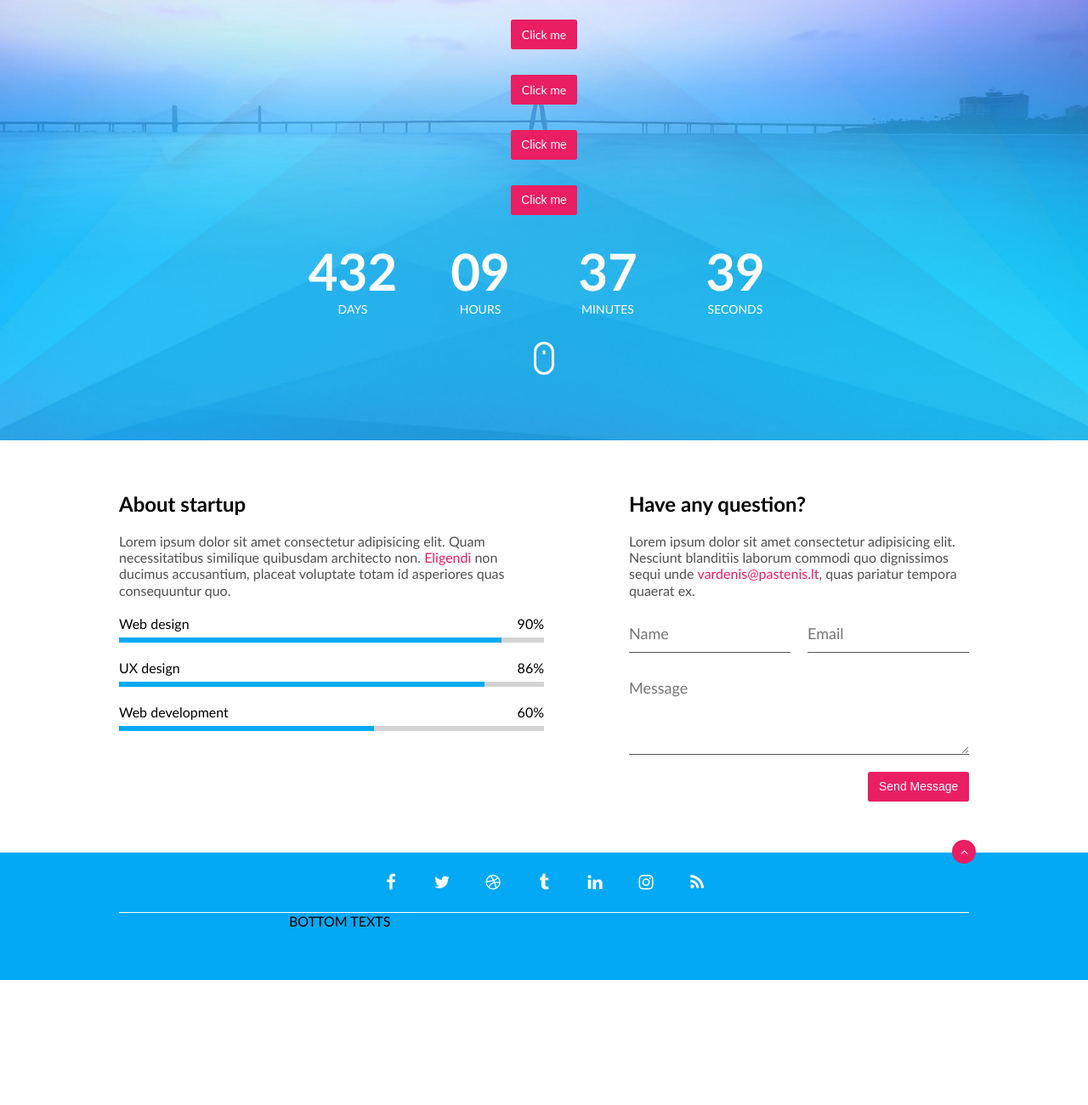
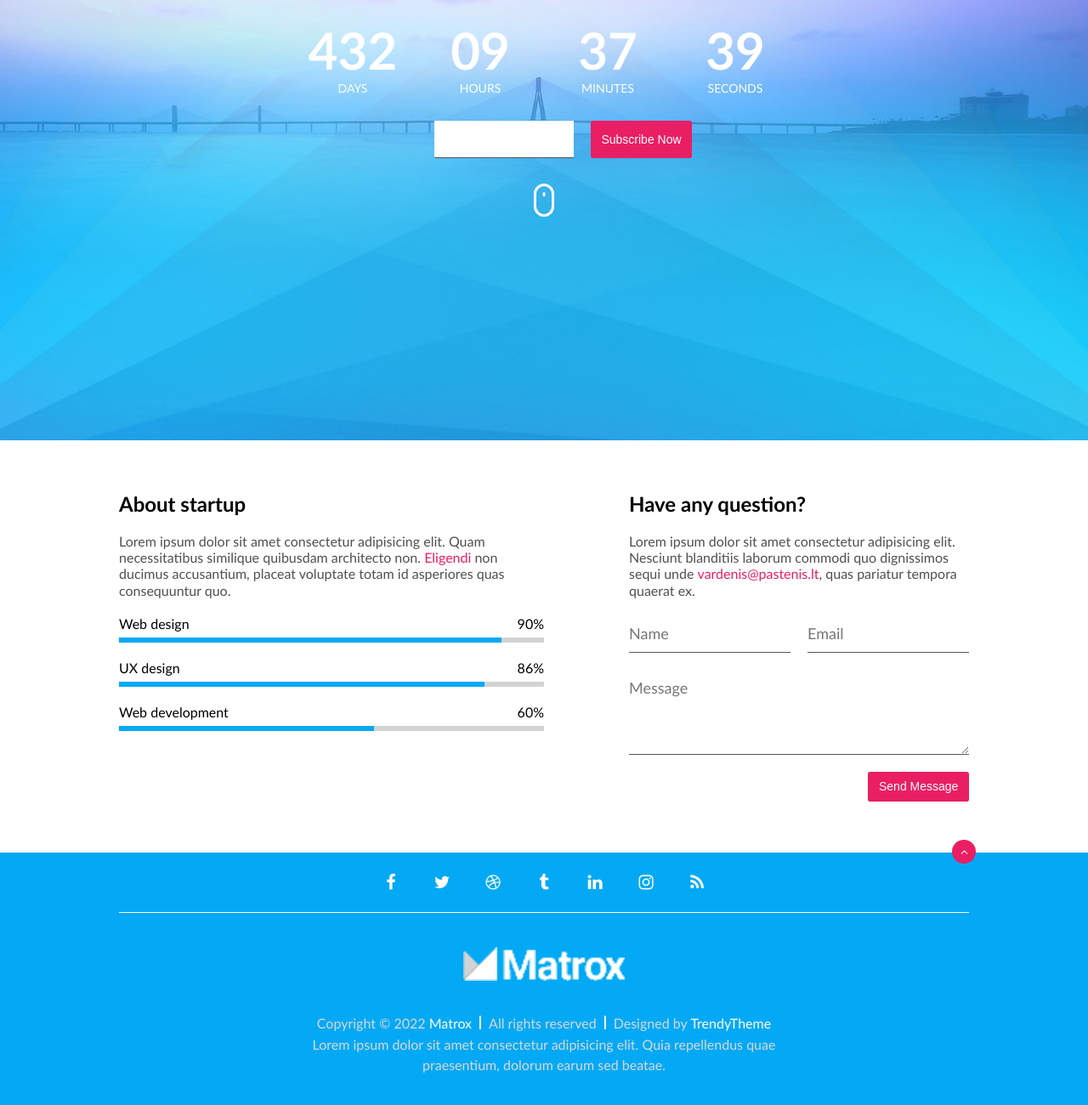
Before and after one commit to SauliusPipiras/5-coming-soon, a website: page index.html in a window 1280 px wide. Shown: the part 282-1582 px from the top of the page at 85% size. Before the commit the page ends 1435 px from the top, so only its background shows below. Drawn offline with Linux system fonts and the light colour scheme.

Commit message:
Subscribe form

```diff
--- a/css/pages/home.css
+++ b/css/pages/home.css
@@ -93,3 +93,45 @@ footer > .row {
    top: -1.1em;
    right: -0.6em;
 }
+
+.bottom {
+   display: flex;
+   flex-direction: column;
+   align-items: center;
+   text-align: center;
+   color: #fffc;
+}
+
+.bottom > .logo {
+   margin: 40px 0;
+}
+
+.bottom > .trio {
+   display: flex;
+   gap: 0 20px;
+}
+
+.bottom > .trio > p {
+   position: relative;
+   color: #d8d8d8;
+}
+.bottom > .trio > p + p::before {
+   content: '';
+   display: inline-block;
+   width: 2px;
+   height: 16px;
+   background-color: #fff;
+   position: absolute;
+   top: 1px;
+   left: -11px;
+}
+
+.bottom a {
+   color: #fff;
+}
+
+.bottom > .footer-description {
+   margin-top: 4px;
+   line-height: 1.5em;
+   color: #d8d8d8;
+}
--- a/index.html
+++ b/index.html
@@ -22,10 +22,10 @@
          <h1 class="main-title">Coming soon</h1>
          <p class="main-description">Lorem ipsum dolor sit amet consectetur adipisicing elit. Omnis vitae labore modi quaerat id enim quidem. Quis doloremque nostrum accusamus?</p>
 
-         <div class="btn">Click me</div>
+         <!-- <div class="btn">Click me</div>
          <a href="#" class="btn">Click me</a>
          <button class="btn">Click me</button>
-         <input class="btn" type="button" value="Click me">
+         <input class="btn" type="button" value="Click me"> -->
 
          <div class="clock">
             <div class="time">
@@ -44,6 +44,12 @@
                <div class="value">39</div>
                <div class="label">Seconds</div>
             </div>
+         </div>
+         <div class="form-subscribe">
+            <form class="form">
+               <input class="input-subscribe" type="email">
+               <button class="btn">Subscribe Now</button>
+            </form>
          </div>
          <div class="mouse"></div>
       </div>
@@ -93,10 +99,10 @@
             <h2>Have any question?</h2>
             <p>Lorem ipsum dolor sit amet consectetur adipisicing elit. Nesciunt blanditiis laborum commodi quo dignissimos sequi unde <a href="mailto:vardenis@pastenis.lt">vardenis@pastenis.lt</a>, quas pariatur tempora quaerat ex.
             </p>
-            <form class="form" action="">
-               <input type="text" placeholder="Name" value="">
-               <input type="text" placeholder="Email" value="">
-               <textarea name="" id="" placeholder="Message"></textarea>
+            <form class="form">
+               <input id="name" name="name" type="text" placeholder="Name" required>
+               <input id="email" name="email" type="email" placeholder="Email" required>
+               <textarea name="message" id="message" placeholder="Message"></textarea>
                <button class="btn" type="submit">Send Message</button>
             </form>
          </div>
@@ -116,8 +122,14 @@
          </div>
          <a href="#" class="back-to-top btn btn-circle fa fa-angle-up"></a>
       </div>
-      <div class="short-row">
-         BOTTOM TEXTS
+      <div class="short-row bottom">
+         <img class="logo" src="./img/logo-white.png" alt="Logo">
+            <div class="trio">
+                <p>Copyright &copy; 2022 <a href="#">Matrox</a></p>
+                <p>All rights reserved</p>
+                <p>Designed by <a href="#" target="_blank">TrendyTheme</a></p>
+            </div>
+            <p class="footer-description">Lorem ipsum dolor sit amet consectetur adipisicing elit. Quia repellendus quae praesentium, dolorum earum sed beatae.</p>
       </div>
     </footer>
   </body>
```
Also changed, not shown: img/logo-white.png (added).
